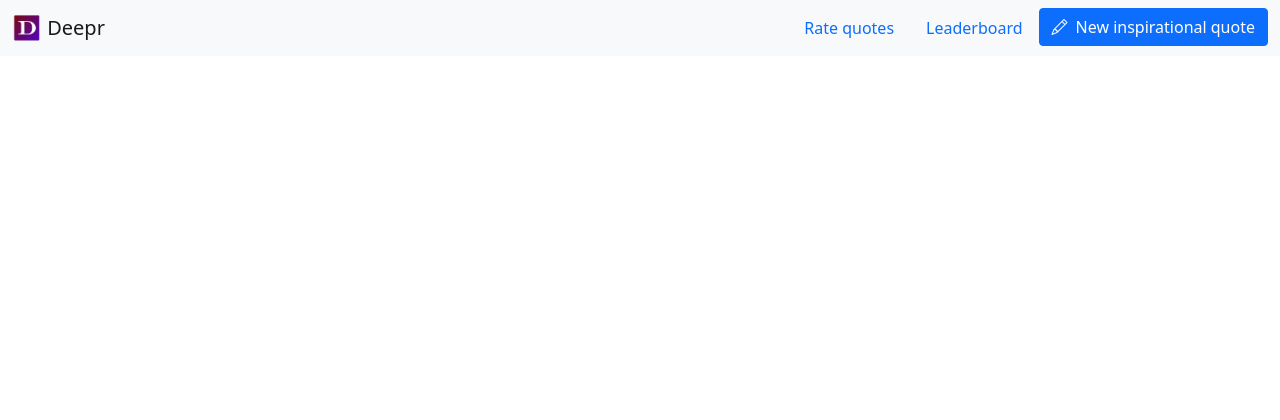
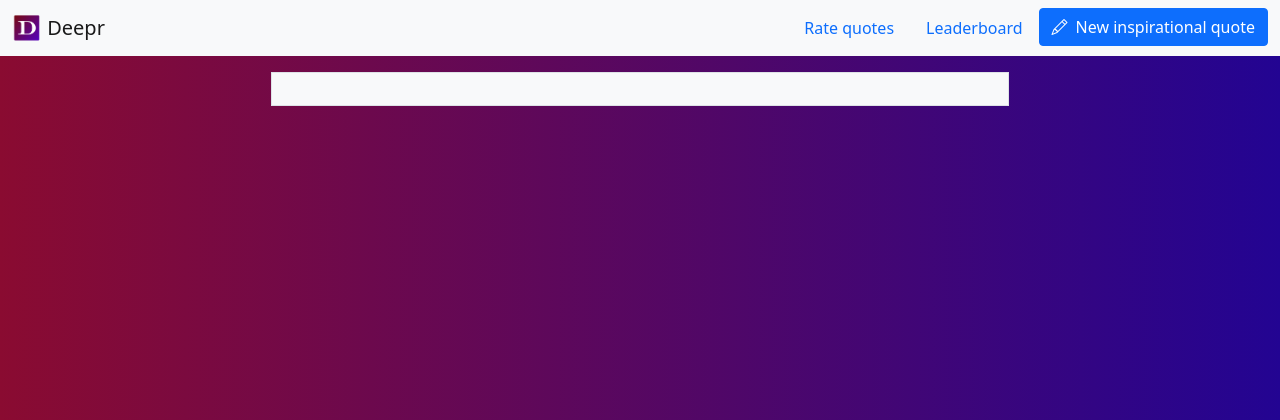
Before and after one commit to phigames/ld48, a Django app: page / in a window 1280 px wide. Shown: the top 420 px of the page. Run offline with Django 3.2, Linux system fonts and the light colour scheme; parts of the project's set-up code (start-up, migrations or seed data) failed here and were passed over; some libraries are stand-ins or nearby versions.

Commit message:
changed background in base template

```diff
--- a/ld48/static/ld48/css/style.css
+++ b/ld48/static/ld48/css/style.css
@@ -5,3 +5,7 @@
 .word-alternative-select::after {
     display: none;
 }
+body {
+    background: rgb(131,16,51);
+    background: linear-gradient(90deg, rgb(138, 11, 49) 0%, rgb(35, 4, 146) 100%);
+}
--- a/ld48/templates/ld48/base.html
+++ b/ld48/templates/ld48/base.html
@@ -30,7 +30,13 @@
                 </ul>
             </div>
         </nav>
+        <div class="container">
+        <div class="row p-3">
+        <div class="col-md-8 p-3 offset-2 bg-light border">
         {% block content %}{% endblock content %}
+        </div>
+        </div>
+        </div>
         <script src="https://cdn.jsdelivr.net/npm/bootstrap@5.0.0-beta3/dist/js/bootstrap.bundle.min.js" integrity="sha384-JEW9xMcG8R+pH31jmWH6WWP0WintQrMb4s7ZOdauHnUtxwoG2vI5DkLtS3qm9Ekf" crossorigin="anonymous"></script>
         <script src="https://cdn.jsdelivr.net/npm/jquery@3.6.0/dist/jquery.min.js"></script>
         <script src="https://cdn.jsdelivr.net/npm/axios@0.21.1/dist/axios.min.js"></script>
```
